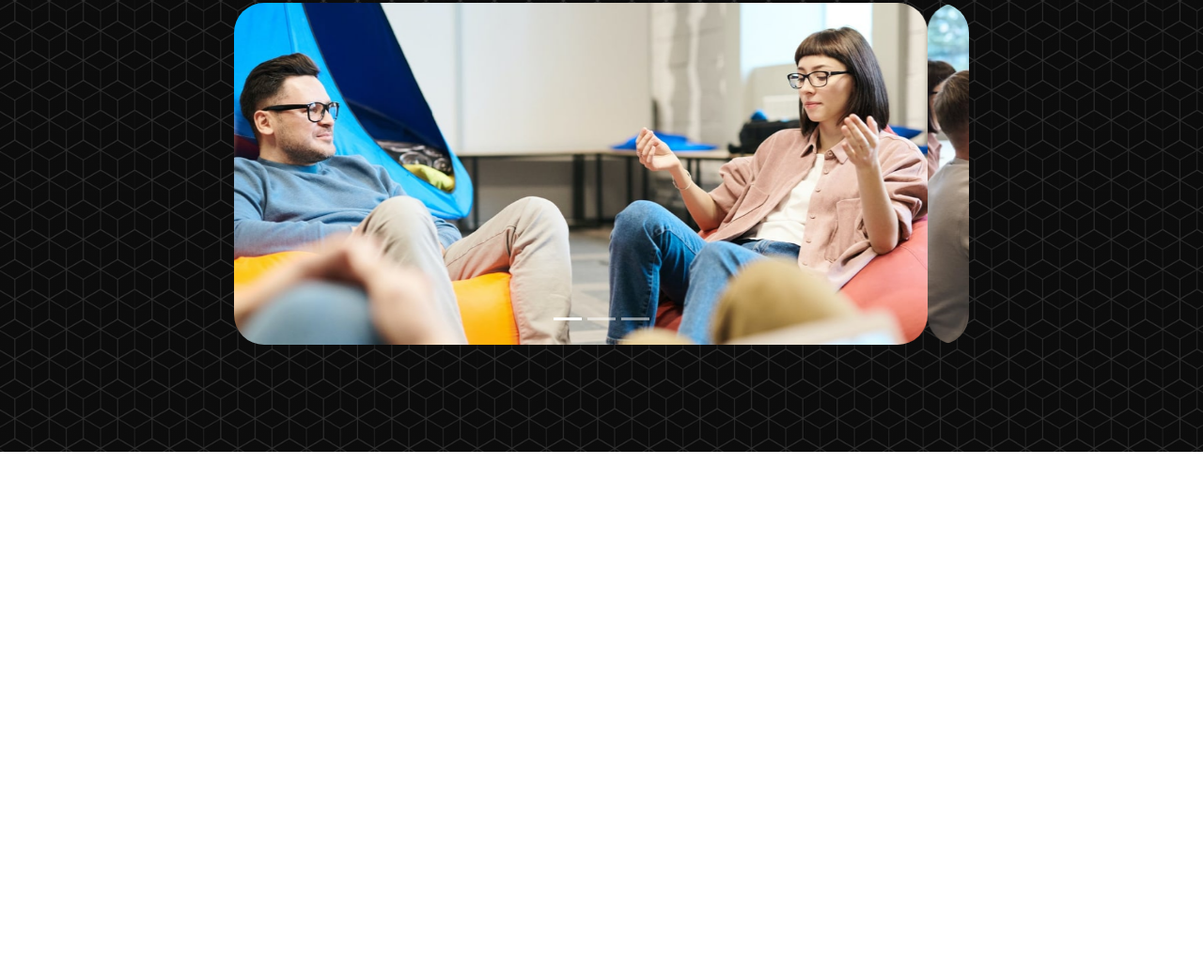
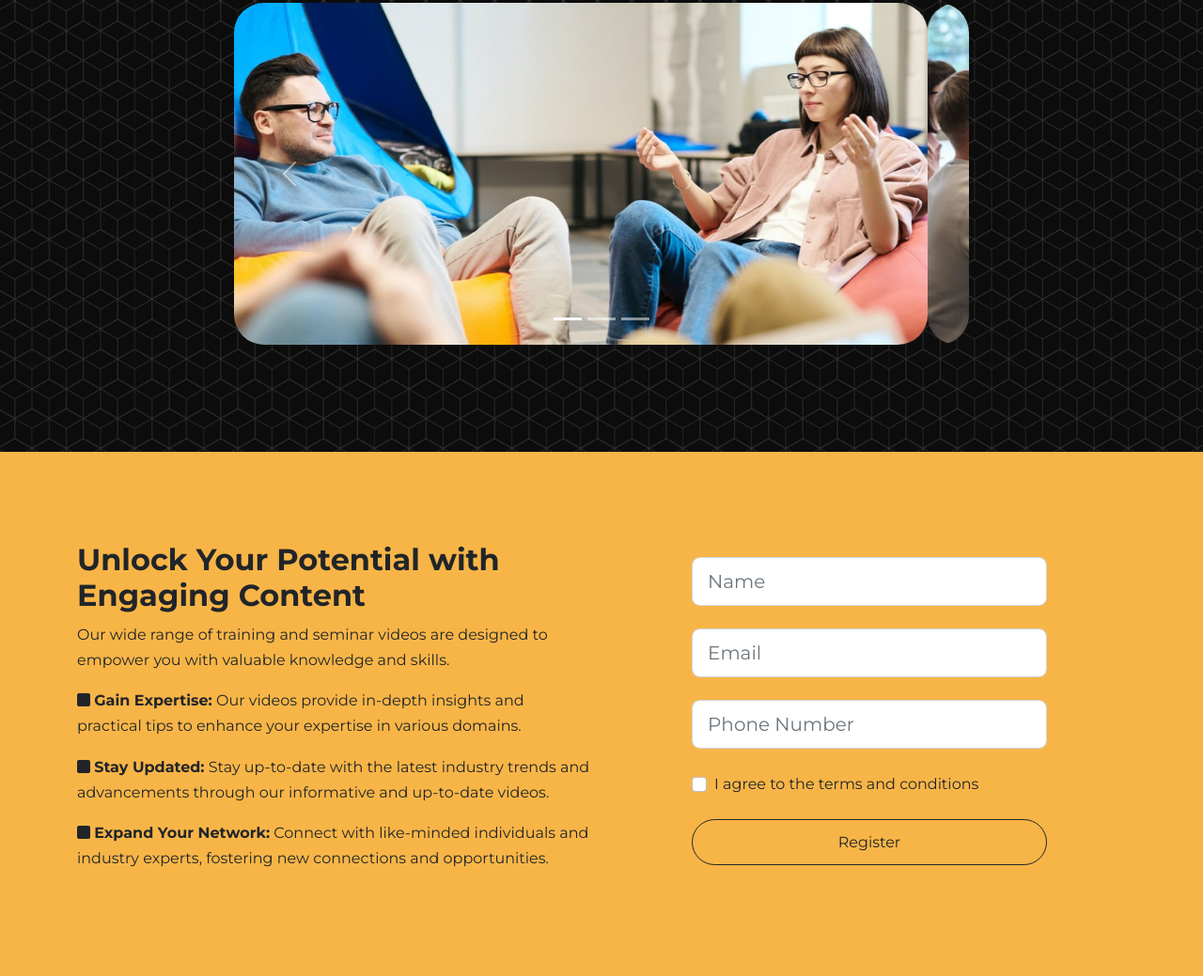
Before and after one commit to bitbard3/edunexa, a website: page index.html in a window 1280 px wide. Shown: the part 519-1558 px from the top of the page at 94% size. Before the commit the page ends 1000 px from the top, so only its background shows below. Drawn offline with nearby package versions, Linux system fonts and the light colour scheme; files that its build step writes are made by us from their sources.

Commit message:
Add and style the form section of home page

```diff
--- a/index.html
+++ b/index.html
@@ -101,7 +101,69 @@
                 <img src="/images/header-slide-3.jpg" class="d-block w-100 rounded-5" alt="">
               </div>
             </div>
+            <button class="carousel-control-prev" data-bs-slide="prev" data-bs-target="#heroCarousel">
+              <span class="carousel-control-prev-icon"></span>
+            </button>
+            <button class="carousel-control-next" data-bs-slide="next" data-bs-target="#heroCarousel">
+              <span class="carousel-control-next-icon"></span>
+            </button>
           </div>
+        </div>
+      </div>
+    </div>
+  </section>
+  <!-- Form Section -->
+  <section class="form-section bg-primary py-6">
+    <div class="container">
+      <div class="row">
+        <div class="col-md-6 ">
+          <h3 class="fw-bold display-7">
+            Unlock Your Potential with Engaging Content
+          </h3>
+          <p>Our wide range of training and seminar videos are designed to empower you with valuable knowledge and
+            skills.
+          </p>
+          <ul class="list-unstyled vstack gap-3">
+            <li>
+              <i class="fas fa-square"></i>
+              <strong>Gain Expertise:</strong> Our videos provide in-depth insights and practical tips to enhance your
+              expertise in various domains.
+            </li>
+            <li>
+              <i class="fas fa-square"></i>
+              <strong>Stay Updated:</strong> Stay up-to-date with the latest industry trends and advancements through
+              our
+              informative and up-to-date videos.
+            </li>
+            <li>
+              <i class="fas fa-square"></i>
+              <strong> Expand Your Network:</strong> Connect with like-minded individuals and industry experts,
+              fostering
+              new connections and opportunities.
+            </li>
+          </ul>
+        </div>
+        <div class="col-md-6 px-lg-6 px-4 mt-3">
+          <form>
+            <div class="mb-4">
+              <input type="text" class="form-control form-control-lg" placeholder="Name">
+            </div>
+            <div class="mb-4">
+              <input type="email" class="form-control form-control-lg" placeholder="Email">
+            </div>
+            <div class="mb-4">
+              <input type="tel" class="form-control form-control-lg" placeholder="Phone Number">
+            </div>
+            <div class="mb-4  form-check">
+              <input type="checkbox" class="form-check-input">
+              <label for="tc" class="form-check-label">
+                I agree to the terms and conditions
+              </label>
+            </div>
+            <div class="d-grid">
+              <button class="btn btn-outline-dark">Register</button>
+            </div>
+          </form>
         </div>
       </div>
     </div>
```
